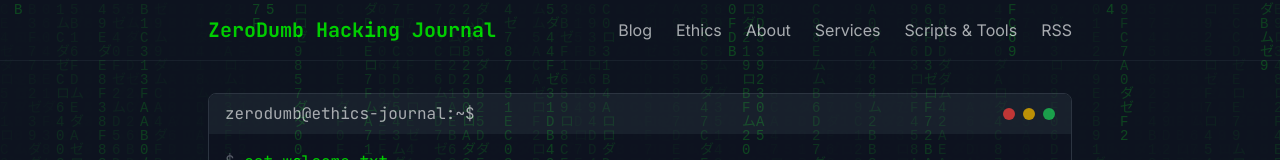
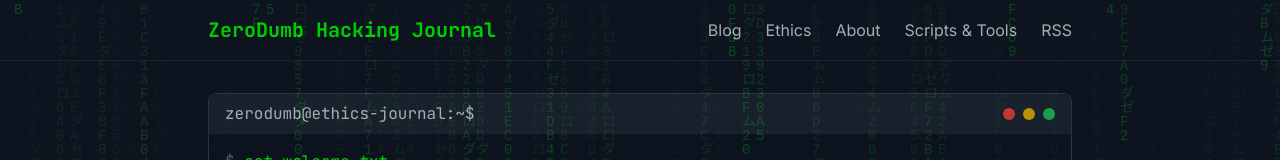
Before and after one commit to ZeroDumb/ethics-journal, an Astro site: page / in a window 1280 px wide. Shown: the top 160 px of the page. Built offline with nearby package versions, Linux system fonts and the light colour scheme; Astro itself is replaced by a stand-in of ours; a script that the page names is missing.

Commit message:
updates to layout.astro

```diff
--- a/src/layouts/Layout.astro
+++ b/src/layouts/Layout.astro
@@ -79,7 +79,7 @@ const posts = await getCollection('blog');
             <a href="/blog" class="text-gray-300 hover:text-terminal-green">Blog</a>
             <a href="/ethics" class="text-gray-300 hover:text-terminal-green">Ethics</a>
             <a href="/about" class="text-gray-300 hover:text-terminal-green">About</a>
-            <a href="/services" class="text-gray-300 hover:text-terminal-green">Services</a>
+          <!-- <a href="/services" class="text-gray-300 hover:text-terminal-green">Services</a> -->
             <a href="https://zerodumb.github.io" class="text-gray-300 hover:text-terminal-green" target="_blank" rel="noopener noreferrer">Scripts & Tools</a>
             <a href="/rss.xml" class="text-gray-300 hover:text-terminal-green" title="RSS Feed">RSS</a>
           </div>
@@ -120,7 +120,7 @@ const posts = await getCollection('blog');
             Copyright © 2025 ZeroDumb. All rights reserved. Built by Zero. Contact: <a href="mailto:zero@zerodumb.dev" class="underline hover:text-white">zero@zerodumb.dev</a> |
             Checkout some of my other <a href="https://zerodumb.github.io/" class="underline hover:text-white" target="_blank" rel="noopener noreferrer">scripts, tools, & projects</a>
             <a href="https://buymeacoffee.com/iamnotaskid" target="_blank" rel="noopener noreferrer" class="text-sm text-gray-500 hover:text-white">
-              💀 Buy Me Caffeine
+              💀 Buy Me Caffeine<br><br>
             </a>
           </p>
         </div>
```
